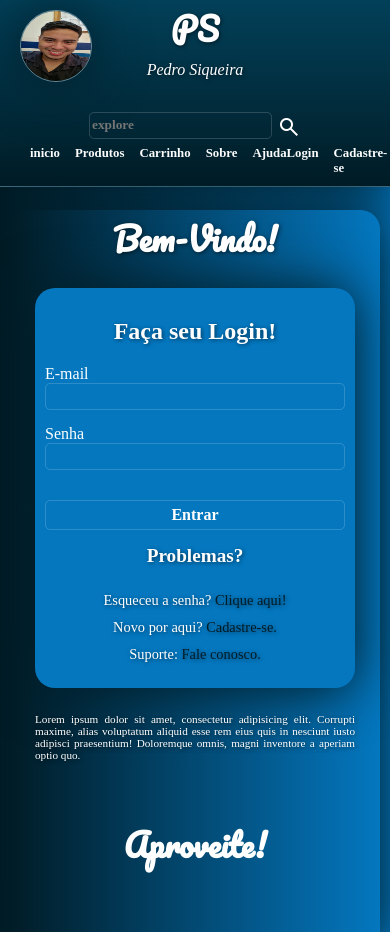
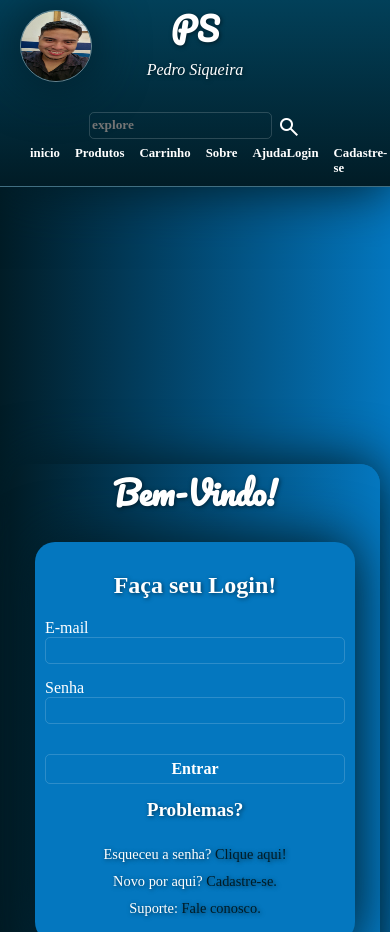
Before and after one commit to Pssiqueira/PROJETOS-HTML-E-CSS, a plain HTML site: page formulario-responsivo/index.html in a window 390 px wide. Shown: the top 932 px of the page. Drawn offline with nearby package versions, Linux system fonts and the light colour scheme; a web font is replaced by a local one.

Commit message:
att respon

```diff
--- a/formulario-responsivo/style.css
+++ b/formulario-responsivo/style.css
@@ -11,6 +11,7 @@
     --cor5: #0477BF;
 }
 body, html{
+    position: absolute;
     width: 100vw;
     height: 100vh;
     margin: 0;
@@ -22,10 +23,12 @@ h1, p{
 }
 header{
     background-image: linear-gradient(to top, var(--cor1), var(--cor2));
-    position: relative;
+    position: fixed;
+    width: 100%;
     border-bottom:1px solid rgba(255, 255, 255, 0.247);
     padding-bottom: 0px;
     box-shadow: 0.5px 0.5px 54px 0.5px var(--cor1);
+    z-index: 1;
 }
 header > div > h1, p{
     text-align: center;
@@ -183,7 +186,7 @@ p{
     margin: 5px;
     font-family: var(--font);
 }
-@media (max-width: 900px){
+@media (max-width: 1900px){
     nav{
         display: flex;
         gap: 30px;
@@ -194,7 +197,7 @@ p{
         display: flex;
         flex-direction: row;
         gap: 20px;
-        top: 50%;
+        top: 70%;
         left: 50%;
         transform: translate(-50%, -40%);
         width: 600px;
@@ -223,7 +226,7 @@ p{
         margin-bottom: 10px;
     }
 }
-@media (max-width: 750px){
+@media (max-width: 1024px){
     nav{
         display: flex;
         gap: 15px;
@@ -235,7 +238,7 @@ p{
         display: flex;
         flex-direction: row;
         gap: 20px;
-        top: 50%;
+        top: 70%;
         left: 50%;
         transform: translate(-50%, -40%);
         width: 600px;
@@ -307,7 +310,7 @@ p{
 
 
 }
-@media (max-width: 360px){
+@media (max-width: 517px){
     form{
         position: absolute;
         top: 90%;
```
